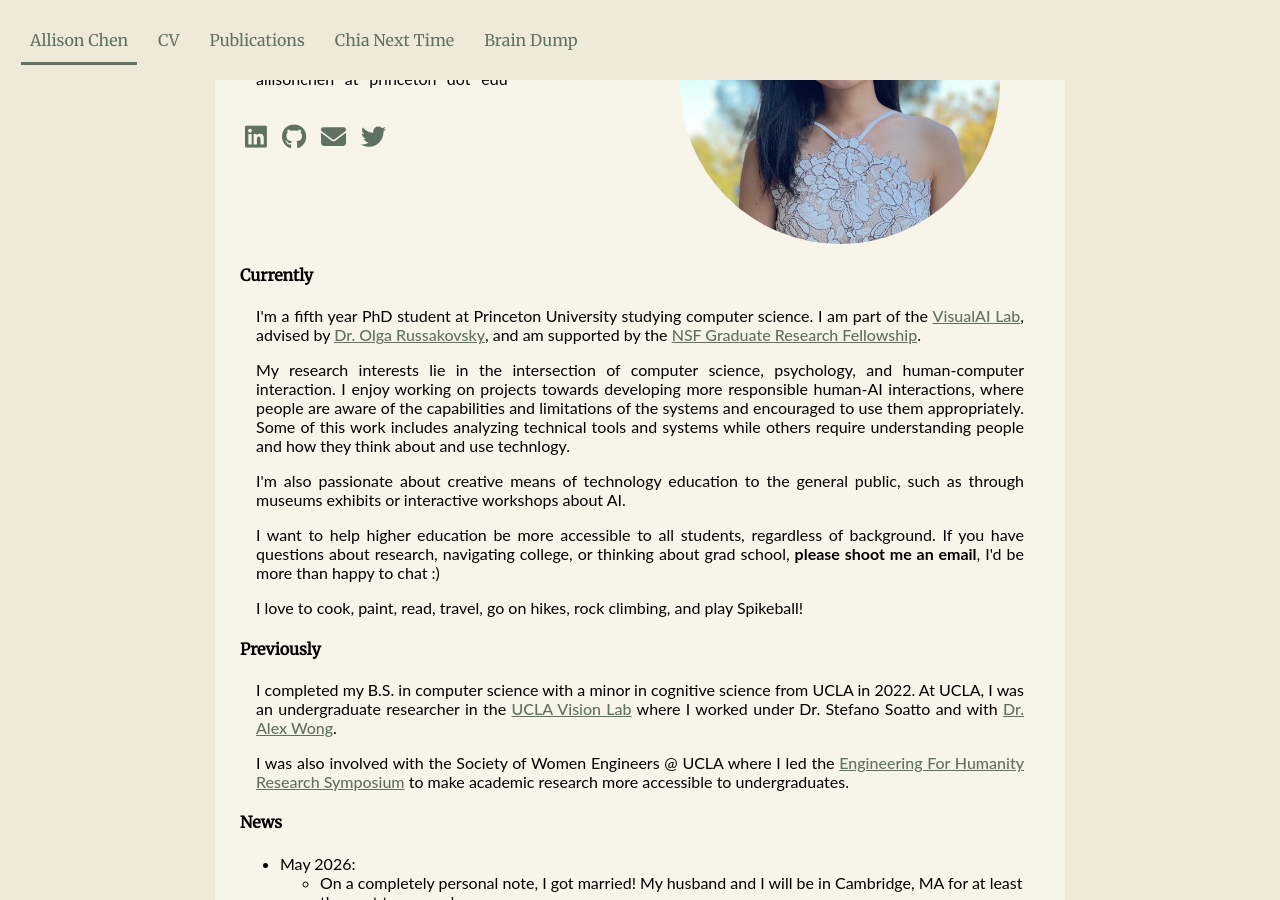
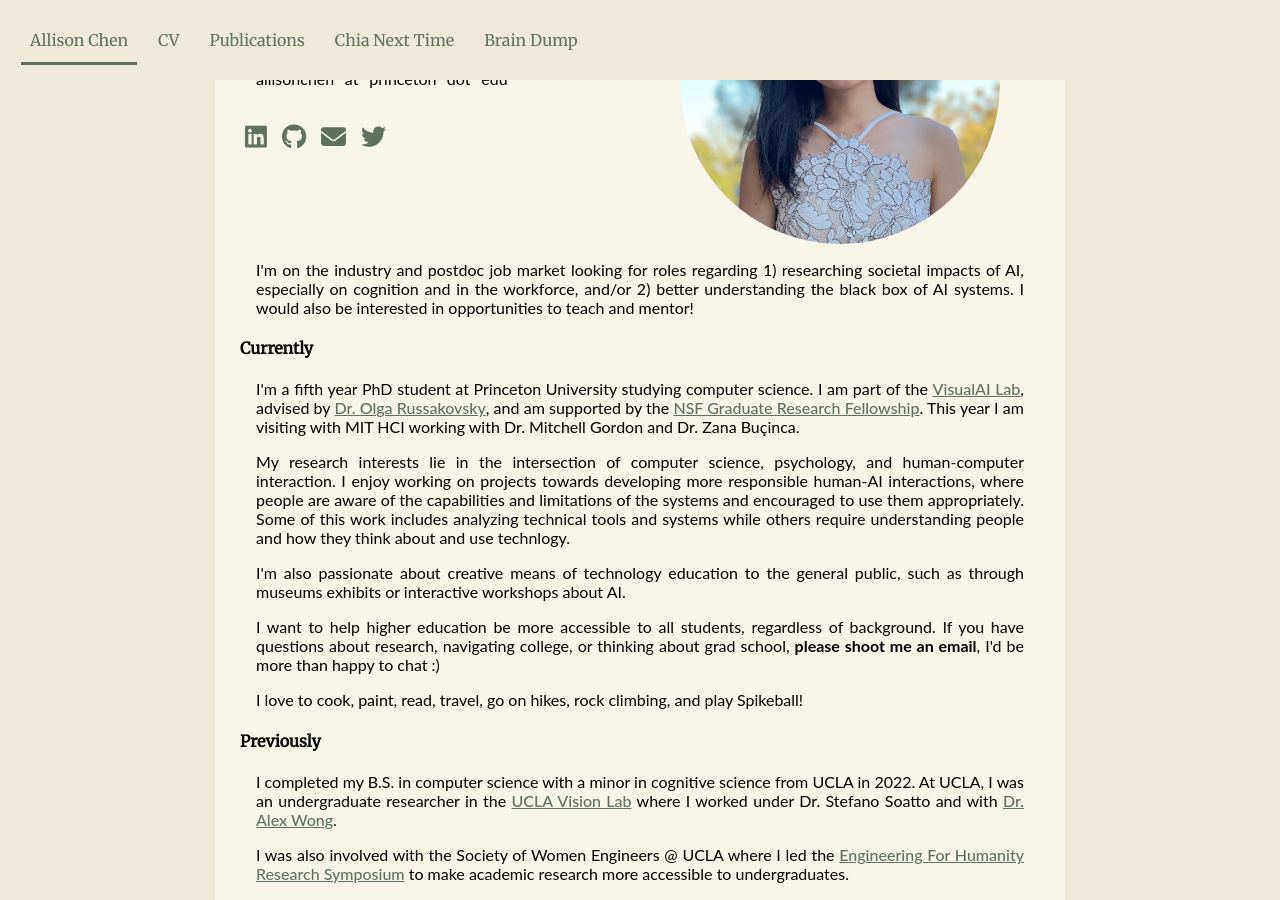
Before and after one commit to allisonchen23/allisonchen23.github.io, a Jekyll site: the page built from index.md, in a window 1280 px wide and 900 px high, scrolled down 201 px. Built offline with Jekyll 4.4.1, drawn with Linux system fonts in a browser that asks for light colours; nearby versions of some CDN libraries; some of the changed text lies outside the part shown.

Commit message:
updated w/neurips and job market

```diff
--- a/index.md
+++ b/index.md
@@ -18,8 +18,9 @@
 		</div>
 	</div>
 	<div>
+		<p>I'm on the industry and postdoc job market looking for roles regarding 1) researching societal impacts of AI, especially on cognition and in the workforce, and/or 2) better understanding the black box of AI systems. I would also be interested in opportunities to teach and mentor!</p>
 		<h4>Currently</h4>
-		<p>I'm a fifth year PhD student at Princeton University studying computer science. I am part of the <a href="https://visualai.princeton.edu/">VisualAI Lab</a>, advised by <a href="https://www.cs.princeton.edu/~olgarus/">Dr. Olga Russakovsky</a>, and am supported by the <a href="https://www.nsfgrfp.org/">NSF Graduate Research Fellowship</a>. </p>
+		<p>I'm a fifth year PhD student at Princeton University studying computer science. I am part of the <a href="https://visualai.princeton.edu/">VisualAI Lab</a>, advised by <a href="https://www.cs.princeton.edu/~olgarus/">Dr. Olga Russakovsky</a>, and am supported by the <a href="https://www.nsfgrfp.org/">NSF Graduate Research Fellowship</a>. This year I am visiting with MIT HCI working with Dr. Mitchell Gordon and Dr. Zana Buçinca. </p>
 		<p>My research interests lie in the intersection of computer science, psychology, and human-computer interaction. I enjoy working on projects towards developing more responsible human-AI interactions, where people are aware of the capabilities and limitations of the systems and encouraged to use them appropriately. Some of this work includes analyzing technical tools and systems while others require understanding people and how they think about and use technlogy. </p>
 		<p>I'm also passionate about creative means of technology education to the general public, such as through museums exhibits or interactive workshops about AI.</p>
 		<p>I want to help higher education be more accessible to all students, regardless of background. If you have questions about research, navigating college, or thinking about grad school, <b>please shoot me an email</b>, I'd be more than happy to chat :) </p>
@@ -33,6 +34,8 @@
 </div>
 
 #### News
+* September 2026:
+	* Our paper "Robustness of Internal Signals for Hallucination Detection in Vision-Language Models" was accepted to NeurIPS 2026 in the Evaluations and Datasets track!
 * May 2026:
 	* On a completely personal note, I got married! My husband and I will be in Cambridge, MA for at least the next two years!
 * April 2026:
```
Also changed, not shown: publications.md (+2 -0 lines).
